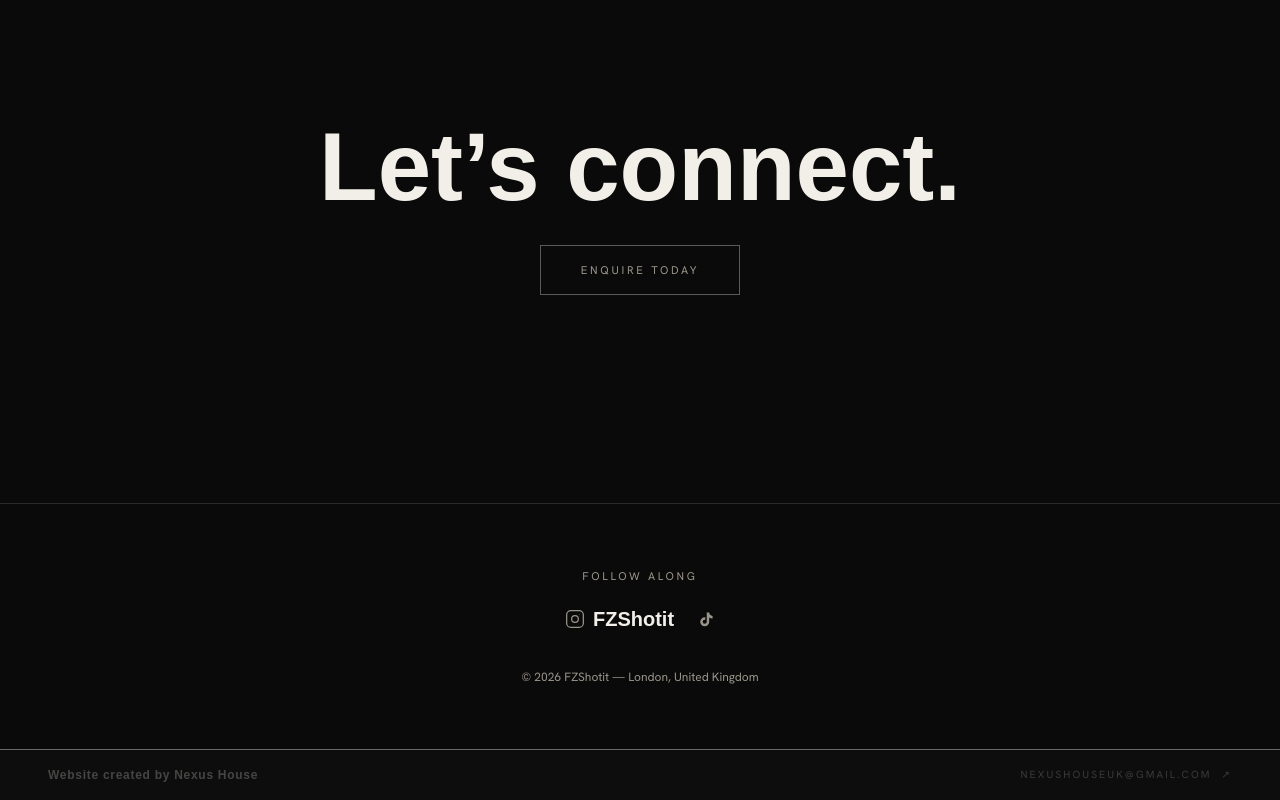
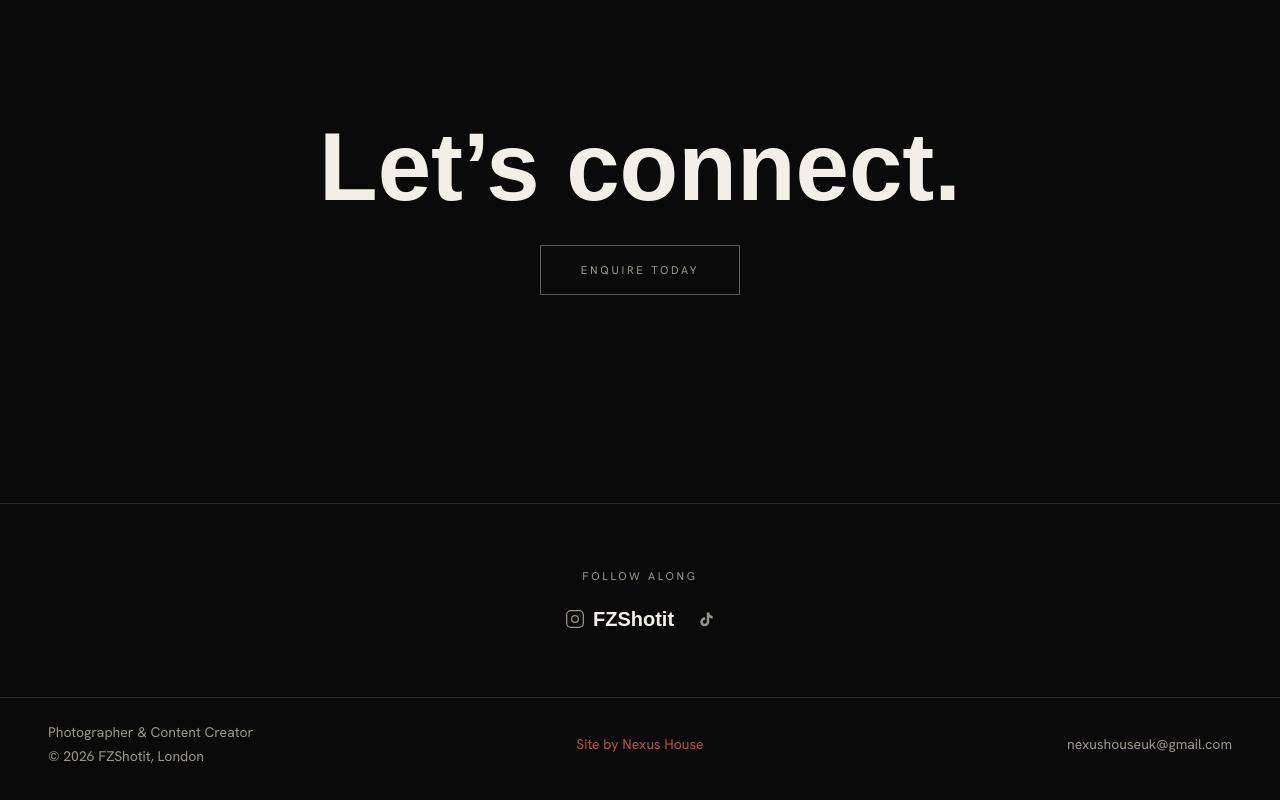
Before and after one commit to lamidecoder/fzshotit, a Next.js app: page / in a window 1280 px wide. Shown: the part 2927-3727 px from the top of the page. Built offline with nearby package versions, Linux system fonts and the light colour scheme; a web font is replaced by a local one.

Commit message:
footer: 3-col layout, Site by Nexus House in orange, clean minimal

```diff
--- a/src/components/Footer.tsx
+++ b/src/components/Footer.tsx
@@ -20,7 +20,7 @@ export default function Footer() {
   return (
     <footer className="border-t border-clay mt-24">
 
-      {/* Social + copyright */}
+      {/* Social */}
       <div className="container-shell py-16 flex flex-col items-center text-center gap-5">
         <p className="eyebrow">Follow along</p>
         <div className="flex items-center gap-6">
@@ -34,44 +34,43 @@ export default function Footer() {
             <TTIcon />
           </a>
         </div>
-        <p className="text-xs text-bone-dim mt-4">
-          &copy; {new Date().getFullYear()} FZShotit &mdash; London, United Kingdom
-        </p>
       </div>
 
-      {/* Agency credit strip — fully responsive */}
-      <a
-        href="mailto:nexushouseuk@gmail.com"
-        className="group block w-full border-t border-clay/40 bg-[#0d0d0d] hover:bg-[#111] transition-colors duration-700"
-        data-cursor="view"
-      >
-        <div className="container-shell py-4 flex flex-col md:flex-row md:items-center md:justify-between gap-1 md:gap-0">
+      {/* Bottom bar — 3 column like Sophie Dallamore */}
+      <div className="border-t border-clay">
+        <div className="container-shell py-6 grid grid-cols-1 md:grid-cols-3 gap-4 md:gap-0 items-center">
 
-          {/* Left: credit text — always visible */}
-          <span
-            className="font-display font-bold text-bone/25 group-hover:text-bone/60 transition-colors duration-700"
-            style={{ fontSize: "0.75rem", letterSpacing: "0.06em" }}
-          >
-            Website created by Nexus House
-          </span>
+          {/* Left: FZShotit info */}
+          <div className="flex flex-col gap-1">
+            <p className="text-sm text-bone-dim">Photographer &amp; Content Creator</p>
+            <p className="text-sm text-bone-dim">&copy; {new Date().getFullYear()} FZShotit, London</p>
+          </div>
 
-          {/* Right: email — hidden on very small screens, shown md+ */}
-          <span
-            className="hidden md:block text-bone/20 group-hover:text-henna transition-colors duration-700"
-            style={{ fontSize: "0.65rem", letterSpacing: "0.2em", textTransform: "uppercase" }}
-          >
-            nexushouseuk@gmail.com &nbsp;&#8599;
-          </span>
+          {/* Centre: Site by Nexus House — orange */}
+          <div className="flex justify-start md:justify-center">
+            <a
+              href="mailto:nexushouseuk@gmail.com"
+              className="text-sm hover:opacity-70 transition-opacity"
+              style={{ color: "#C2502B" }}
+              data-cursor="view"
+            >
+              Site by Nexus House
+            </a>
+          </div>
 
-          {/* Mobile-only: just the arrow */}
-          <span
-            className="md:hidden text-bone/20 group-hover:text-henna transition-colors duration-700 text-xs"
-          >
-            nexushouseuk@gmail.com &#8599;
-          </span>
+          {/* Right: email only */}
+          <div className="flex flex-col gap-1 md:items-end">
+            <a
+              href="mailto:nexushouseuk@gmail.com"
+              className="text-sm text-bone-dim hover:text-bone transition-colors"
+              data-cursor="view"
+            >
+              nexushouseuk@gmail.com
+            </a>
+          </div>
 
         </div>
-      </a>
+      </div>
 
     </footer>
   );
```
